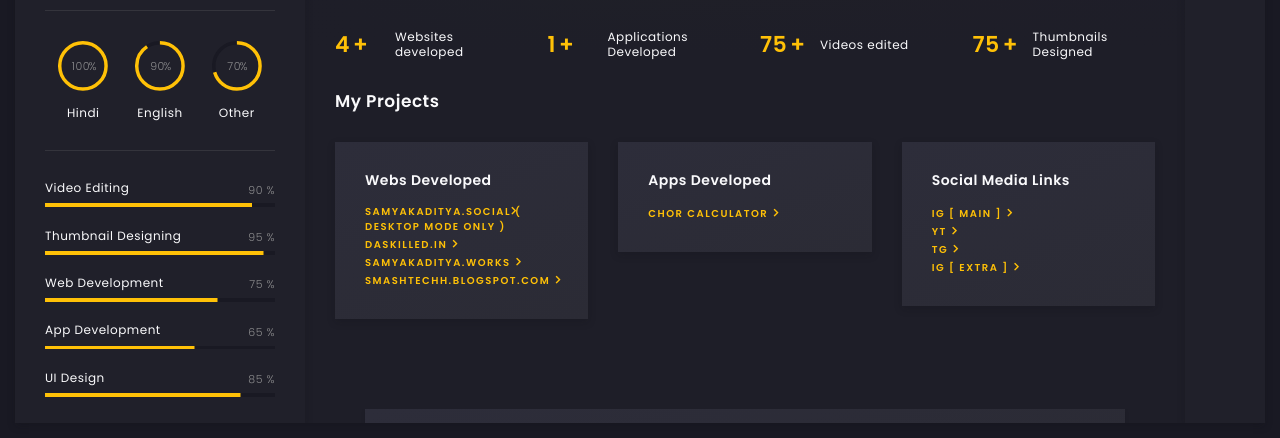
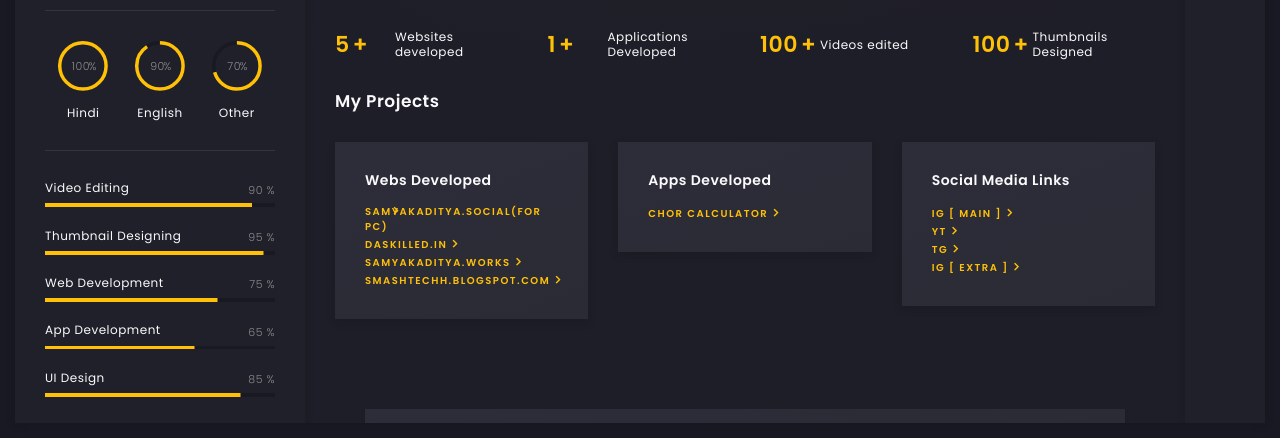
Before and after one commit to samchor/samyakaditya.works, a plain HTML site: page index.html in a window 1280 px wide. Shown: the part 362-800 px from the top of the page. Drawn offline with nearby package versions, Linux system fonts and the light colour scheme.

Commit message:
Update index.html

```diff
--- a/index.html
+++ b/index.html
@@ -333,7 +333,7 @@
                       <!-- counter -->
                       <div class="art-counter-box">
                         <!-- counter number -->
-                        <span class="art-counter">4</span><span class="art-counter-plus">+</span>
+                        <span class="art-counter">5</span><span class="art-counter-plus">+</span>
                       </div>
                       <!-- counter end -->
                       <!-- title -->
@@ -371,7 +371,7 @@
                       <!-- counter -->
                       <div class="art-counter-box">
                         <!-- counter number -->
-                        <span class="art-counter">75</span><span class="art-counter-plus">+</span>
+                        <span class="art-counter">100</span><span class="art-counter-plus">+</span>
                       </div>
                       <!-- counter end -->
                       <!-- title -->
@@ -390,7 +390,7 @@
                       <!-- counter -->
                       <div class="art-counter-box">
                         <!-- counter number -->
-                        <span class="art-counter">75</span><span class="art-counter-plus">+</span>
+                        <span class="art-counter">100</span><span class="art-counter-plus">+</span>
                       </div>
                       <!-- counter end -->
                       <!-- title -->
@@ -441,7 +441,7 @@
                         <h5 class="mb-15">Webs Developed</h5>
 
                         <!-- button -->
-                         <div class="art-buttons-frame"><a href="https://www.samyakaditya.social/" class="art-link art-color-link art-w-chevron">Samyakaditya.social ( desktop mode only ) </a></div>
+                         <div class="art-buttons-frame"><a href="https://www.samyakaditya.social/" class="art-link art-color-link art-w-chevron">Samyakaditya.social(for PC)</a></div>
 
                         <div class="art-buttons-frame"><a href="https://daskilled.blogspot.com/" class="art-link art-color-link art-w-chevron">daskilled.in</a></div>
                         <div class="art-buttons-frame"><a href="https://www.samyakaditya.works/" class="art-link art-color-link art-w-chevron">samyakaditya.works</a></div>
```
